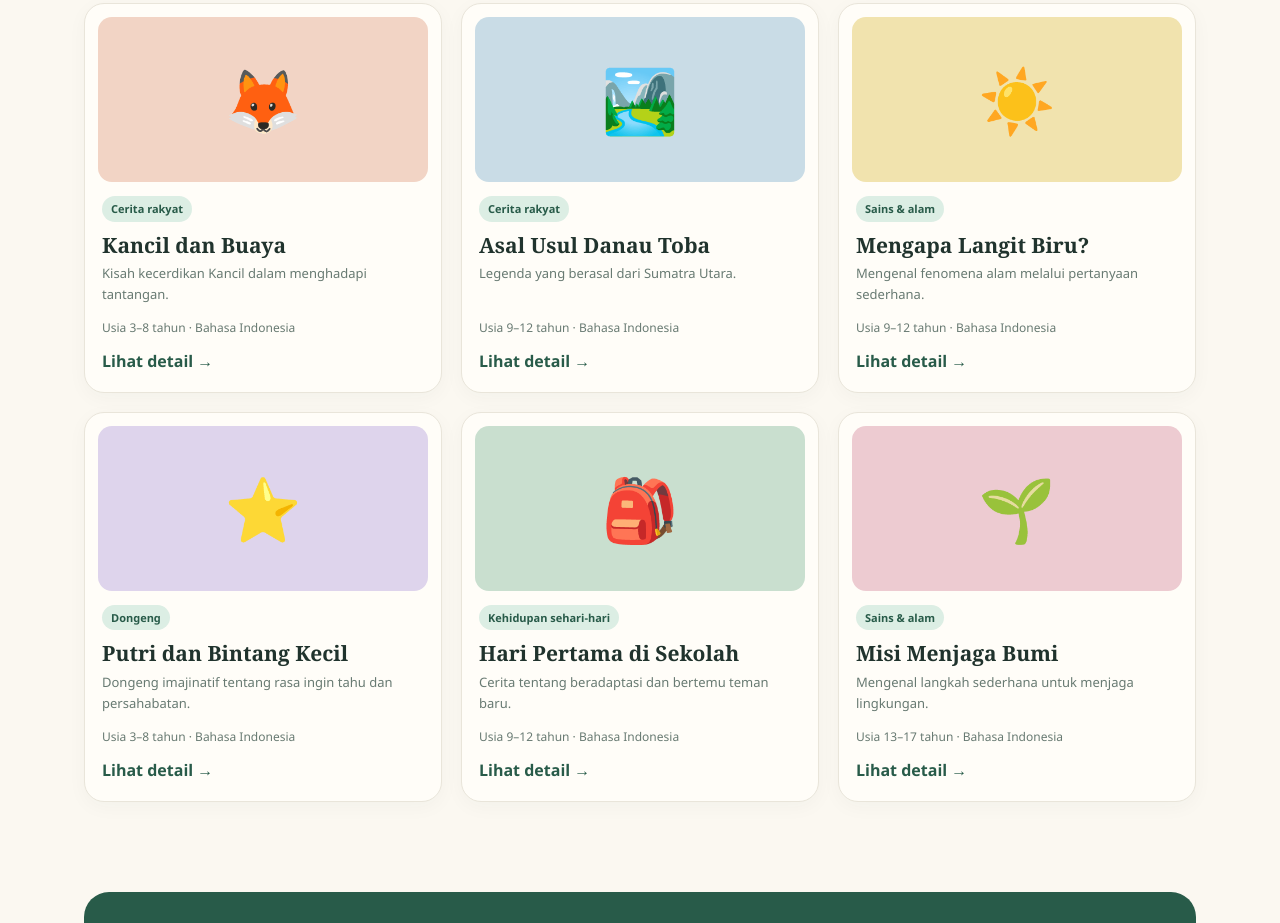
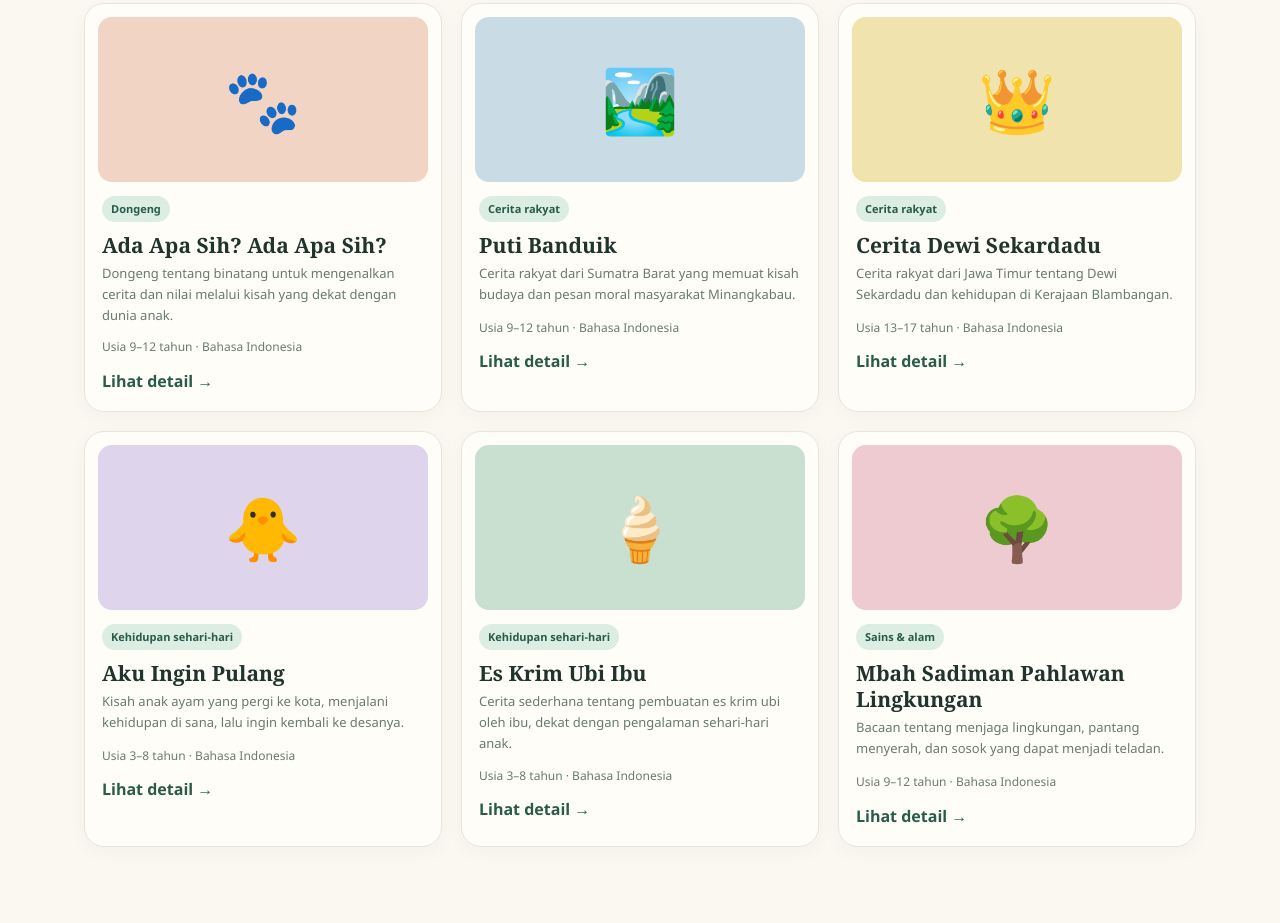
Before and after one commit to babytrullyy-afk/open-library-latihan, a plain HTML site: page index.html in a window 1280 px wide. Shown: the part 979-1902 px from the top of the page. Drawn offline with Linux system fonts and the light colour scheme.

Commit message:
Update index.html

```diff
--- a/index.html
+++ b/index.html
@@ -601,102 +601,102 @@ footer strong { color: white; }
   <div class="book-grid" id="bookGrid">
 
     <article class="book-card"
-      data-title="Kancil dan Buaya"
-      data-category="Cerita rakyat"
-      data-age="3–8 tahun">
-      <div class="book-cover peach">🦊</div>
+      data-title="Ada Apa Sih? Ada Apa Sih?"
+      data-category="Dongeng"
+      data-age="9–12 tahun">
+      <div class="book-cover peach">🐾</div>
       <div class="book-info">
-        <span class="book-tag">Cerita rakyat</span>
-        <h3>Kancil dan Buaya</h3>
-        <p>Kisah kecerdikan Kancil dalam menghadapi tantangan.</p>
-        <div class="book-meta">Usia 3–8 tahun · Bahasa Indonesia</div>
+        <span class="book-tag">Dongeng</span>
+        <h3>Ada Apa Sih? Ada Apa Sih?</h3>
+        <p>Dongeng tentang binatang untuk mengenalkan cerita dan nilai melalui kisah yang dekat dengan dunia anak.</p>
+        <div class="book-meta">Usia 9–12 tahun · Bahasa Indonesia</div>
         <button class="detail-button"
-          onclick="showDetail('Kancil dan Buaya','Cerita rakyat','3–8 tahun','Kisah tentang kecerdikan, keberanian, dan berpikir sebelum bertindak.','https://id.wikisource.org/')">
+          onclick="showDetail('Ada Apa Sih? Ada Apa Sih?','Dongeng','9–12 tahun','Buku bacaan anak jenjang SD/MI yang berisi dongeng tentang binatang.','https://repositori.kemendikdasmen.go.id/18203/1/Ada%20Apa%20Sih%20Ada%20Apa%20Sih%20%28Naimatur%29.pdf')">
           Lihat detail →
         </button>
       </div>
     </article>
 
     <article class="book-card"
-      data-title="Asal Usul Danau Toba"
+      data-title="Puti Banduik"
       data-category="Cerita rakyat"
       data-age="9–12 tahun">
       <div class="book-cover blue">🏞️</div>
       <div class="book-info">
         <span class="book-tag">Cerita rakyat</span>
-        <h3>Asal Usul Danau Toba</h3>
-        <p>Legenda yang berasal dari Sumatra Utara.</p>
+        <h3>Puti Banduik</h3>
+        <p>Cerita rakyat dari Sumatra Barat yang memuat kisah budaya dan pesan moral masyarakat Minangkabau.</p>
         <div class="book-meta">Usia 9–12 tahun · Bahasa Indonesia</div>
         <button class="detail-button"
-          onclick="showDetail('Asal Usul Danau Toba','Cerita rakyat','9–12 tahun','Cerita rakyat yang memperkenalkan legenda dan nilai budaya dari Sumatra Utara.','https://id.wikisource.org/')">
+          onclick="showDetail('Puti Banduik','Cerita rakyat','9–12 tahun','Bacaan untuk anak setingkat SD kelas 4, 5, dan 6. Cerita berasal dari Sumatra Barat dan diangkat dari cerita lisan.','https://repositori.kemendikdasmen.go.id/4109/1/Cerita%20Puti%20Baduik.pdf')">
           Lihat detail →
         </button>
       </div>
     </article>
 
     <article class="book-card"
-      data-title="Mengapa Langit Berwarna Biru"
-      data-category="Sains dan alam"
-      data-age="9–12 tahun">
-      <div class="book-cover yellow">☀️</div>
+      data-title="Cerita Dewi Sekardadu"
+      data-category="Cerita rakyat"
+      data-age="13–17 tahun">
+      <div class="book-cover yellow">👑</div>
       <div class="book-info">
-        <span class="book-tag">Sains & alam</span>
-        <h3>Mengapa Langit Biru?</h3>
-        <p>Mengenal fenomena alam melalui pertanyaan sederhana.</p>
-        <div class="book-meta">Usia 9–12 tahun · Bahasa Indonesia</div>
+        <span class="book-tag">Cerita rakyat</span>
+        <h3>Cerita Dewi Sekardadu</h3>
+        <p>Cerita rakyat dari Jawa Timur tentang Dewi Sekardadu dan kehidupan di Kerajaan Blambangan.</p>
+        <div class="book-meta">Usia 13–17 tahun · Bahasa Indonesia</div>
         <button class="detail-button"
-          onclick="showDetail('Mengapa Langit Biru?','Sains dan alam','9–12 tahun','Bacaan pengenalan tentang fenomena cahaya dan warna langit.','https://badanbahasa.kemdikbud.go.id/')">
+          onclick="showDetail('Cerita Dewi Sekardadu','Cerita rakyat','13–17 tahun','Buku ini secara khusus ditujukan sebagai bacaan untuk remaja setingkat SMP. Ceritanya berasal dari Jawa Timur.','https://repositori.kemendikdasmen.go.id/4182/1/Cerita%20Dewi%20Sekardadu.pdf')">
           Lihat detail →
         </button>
       </div>
     </article>
 
     <article class="book-card"
-      data-title="Putri dan Bintang Kecil"
-      data-category="Dongeng"
+      data-title="Aku Ingin Pulang"
+      data-category="Kehidupan sehari-hari"
       data-age="3–8 tahun">
-      <div class="book-cover lilac">⭐</div>
+      <div class="book-cover lilac">🐥</div>
       <div class="book-info">
-        <span class="book-tag">Dongeng</span>
-        <h3>Putri dan Bintang Kecil</h3>
-        <p>Dongeng imajinatif tentang rasa ingin tahu dan persahabatan.</p>
+        <span class="book-tag">Kehidupan sehari-hari</span>
+        <h3>Aku Ingin Pulang</h3>
+        <p>Kisah anak ayam yang pergi ke kota, menjalani kehidupan di sana, lalu ingin kembali ke desanya.</p>
         <div class="book-meta">Usia 3–8 tahun · Bahasa Indonesia</div>
         <button class="detail-button"
-          onclick="showDetail('Putri dan Bintang Kecil','Dongeng','3–8 tahun','Contoh ringkasan dongeng tentang persahabatan dan rasa ingin tahu.','https://www.gutenberg.org/')">
+          onclick="showDetail('Aku Ingin Pulang','Kehidupan sehari-hari','3–8 tahun','Bacaan tahap membaca dini dengan teks sederhana dan ilustrasi. Ceritanya tentang anak ayam yang pergi ke kota dan akhirnya ingin kembali ke desa.','https://repositori.kemendikdasmen.go.id/26369/1/AKU%20INGIN%20PULANG.pdf')">
           Lihat detail →
         </button>
       </div>
     </article>
 
     <article class="book-card"
-      data-title="Hari Pertama di Sekolah"
+      data-title="Es Krim Ubi Ibu"
       data-category="Kehidupan sehari-hari"
-      data-age="9–12 tahun">
-      <div class="book-cover green">🎒</div>
+      data-age="3–8 tahun">
+      <div class="book-cover green">🍦</div>
       <div class="book-info">
         <span class="book-tag">Kehidupan sehari-hari</span>
-        <h3>Hari Pertama di Sekolah</h3>
-        <p>Cerita tentang beradaptasi dan bertemu teman baru.</p>
-        <div class="book-meta">Usia 9–12 tahun · Bahasa Indonesia</div>
+        <h3>Es Krim Ubi Ibu</h3>
+        <p>Cerita sederhana tentang pembuatan es krim ubi oleh ibu, dekat dengan pengalaman sehari-hari anak.</p>
+        <div class="book-meta">Usia 3–8 tahun · Bahasa Indonesia</div>
         <button class="detail-button"
-          onclick="showDetail('Hari Pertama di Sekolah','Kehidupan sehari-hari','9–12 tahun','Contoh ringkasan cerita tentang keberanian, adaptasi, dan persahabatan.','https://literacycloud.org/')">
+          onclick="showDetail('Es Krim Ubi Ibu','Kehidupan sehari-hari','3–8 tahun','Bacaan tahap membaca dini dengan teks sederhana dan ilustrasi. Cerita berpusat pada pembuatan es krim ubi buatan ibu.','https://repositori.kemendikdasmen.go.id/26388/1/ES%20KRIM%20UBI%20UBI.pdf')">
           Lihat detail →
         </button>
       </div>
     </article>
 
     <article class="book-card"
-      data-title="Misi Menjaga Bumi"
+      data-title="Mbah Sadiman Pahlawan Lingkungan"
       data-category="Sains dan alam"
-      data-age="13–17 tahun">
-      <div class="book-cover rose">🌱</div>
+      data-age="9–12 tahun">
+      <div class="book-cover rose">🌳</div>
       <div class="book-info">
         <span class="book-tag">Sains & alam</span>
-        <h3>Misi Menjaga Bumi</h3>
-        <p>Mengenal langkah sederhana untuk menjaga lingkungan.</p>
-        <div class="book-meta">Usia 13–17 tahun · Bahasa Indonesia</div>
+        <h3>Mbah Sadiman Pahlawan Lingkungan</h3>
+        <p>Bacaan tentang menjaga lingkungan, pantang menyerah, dan sosok yang dapat menjadi teladan.</p>
+        <div class="book-meta">Usia 9–12 tahun · Bahasa Indonesia</div>
         <button class="detail-button"
-          onclick="showDetail('Misi Menjaga Bumi','Sains dan alam','13–17 tahun','Contoh ringkasan bacaan tentang lingkungan dan upaya menjaga bumi.','https://www.unep.org/')">
+          onclick="showDetail('Mbah Sadiman Pahlawan Lingkungan','Sains dan alam','9–12 tahun','Bacaan anak jenjang B1 atau pembaca awal yang mengajak anak menjaga lingkungan dan mengenal sosok Mbah Sadiman.','https://repositori.kemendikdasmen.go.id/33485/1/042%20Mbah%20Sadiman%20Pahlawan%20Lingkungan%20-%20Parpal%20Poerwanto.pdf')">
           Lihat detail →
         </button>
       </div>
@@ -719,7 +719,7 @@ footer strong { color: white; }
     <p><strong>Kategori:</strong> <span id="detailCategory"></span></p>
     <p><strong>Kelompok usia:</strong> <span id="detailAge"></span></p>
     <p id="detailAbstract"></p>
-    <p><strong>Sumber:</strong> Tautan sumber bacaan</p>
+    <p><strong>Sumber:</strong> Repositori Institusi Kementerian Pendidikan Dasar dan Menengah (PDF)</p>
     <a id="detailSource" class="source-button"
       href="#" target="_blank" rel="noopener noreferrer">
       Baca di Sumber Asli ↗
```
